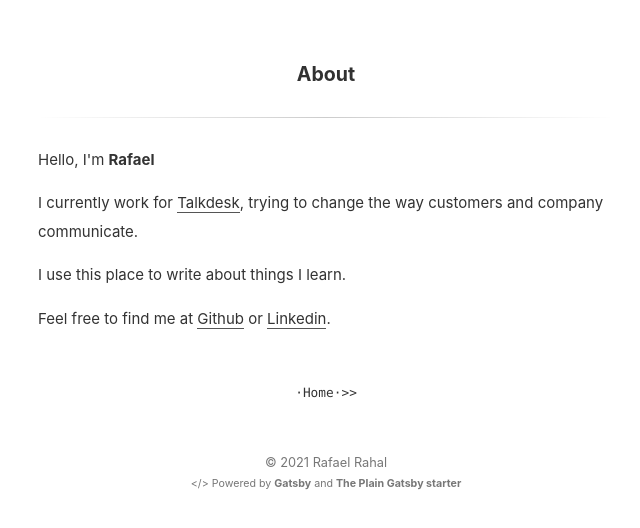
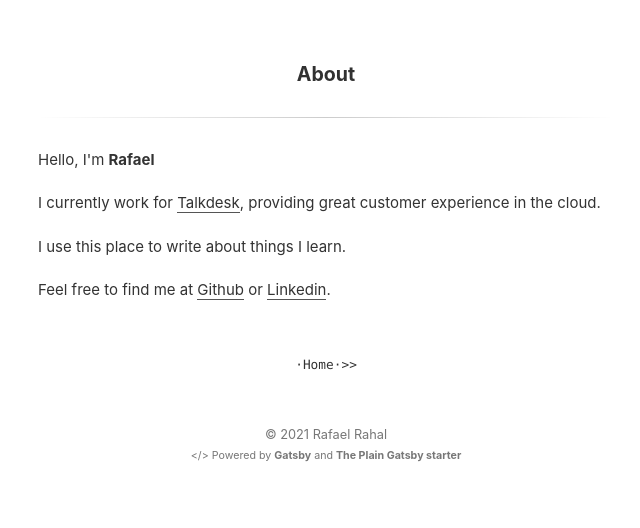
Before and after one commit to rrrahal/blog, a Gatsby site: page /about in a window 1280 px wide. Shown: the part 178-706 px from the top of the page, without its empty margins (314-954 px from the left). Built offline with nearby package versions, Linux system fonts and the light colour scheme; Gatsby itself is replaced by a stand-in of ours; some packages are replaced by stand-ins of ours.

Commit message:
fix about page

```diff
--- a/src/pages/about.md
+++ b/src/pages/about.md
@@ -3,7 +3,7 @@ title: About
 ---
 Hello, I'm **Rafael**
 
-I currently work for [Talkdesk](talkdesk.com), trying to change the way customers and company communicate.
+I currently work for [Talkdesk](talkdesk.com), providing great customer experience in the cloud.
 
 I use this place to write about things I learn.
 
```
